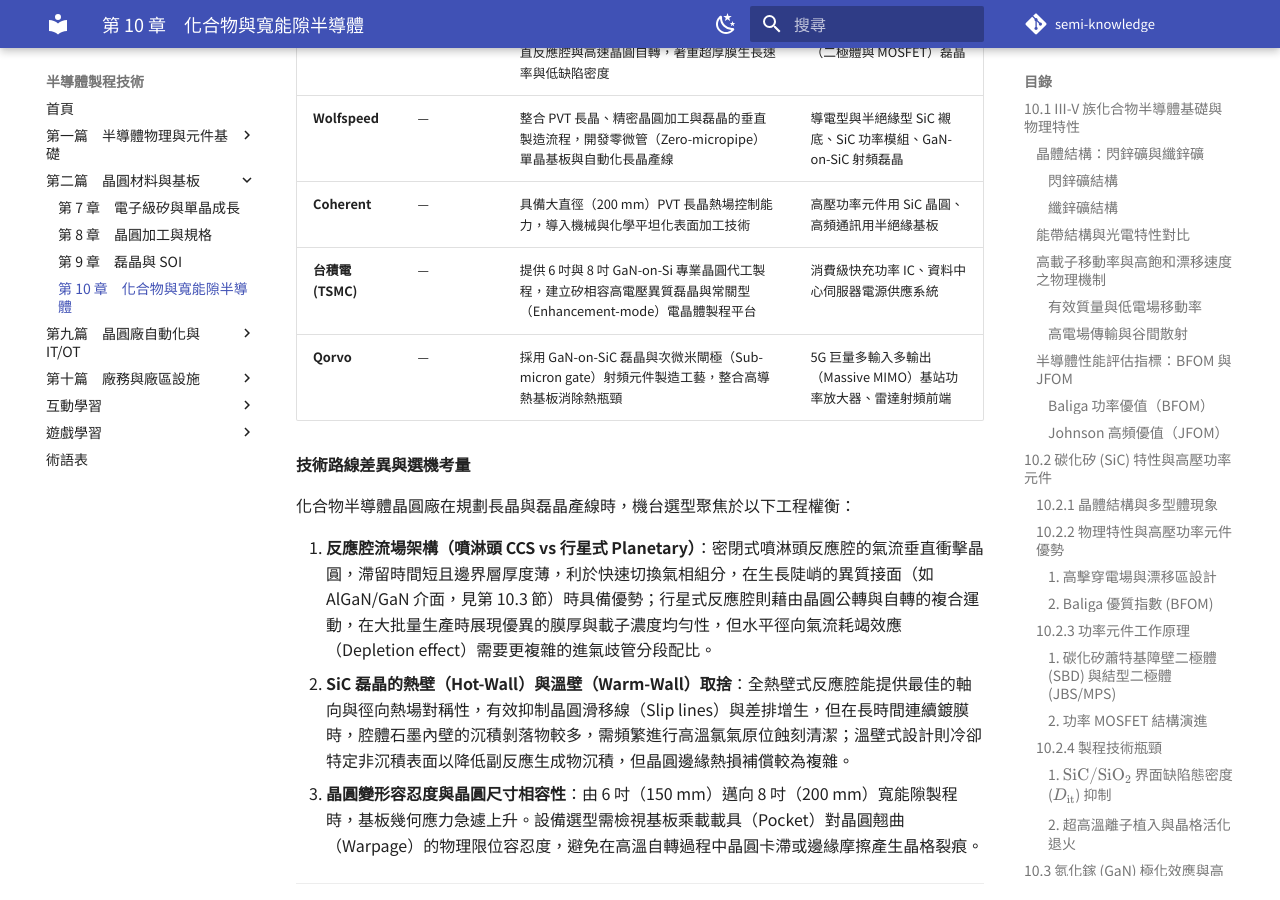
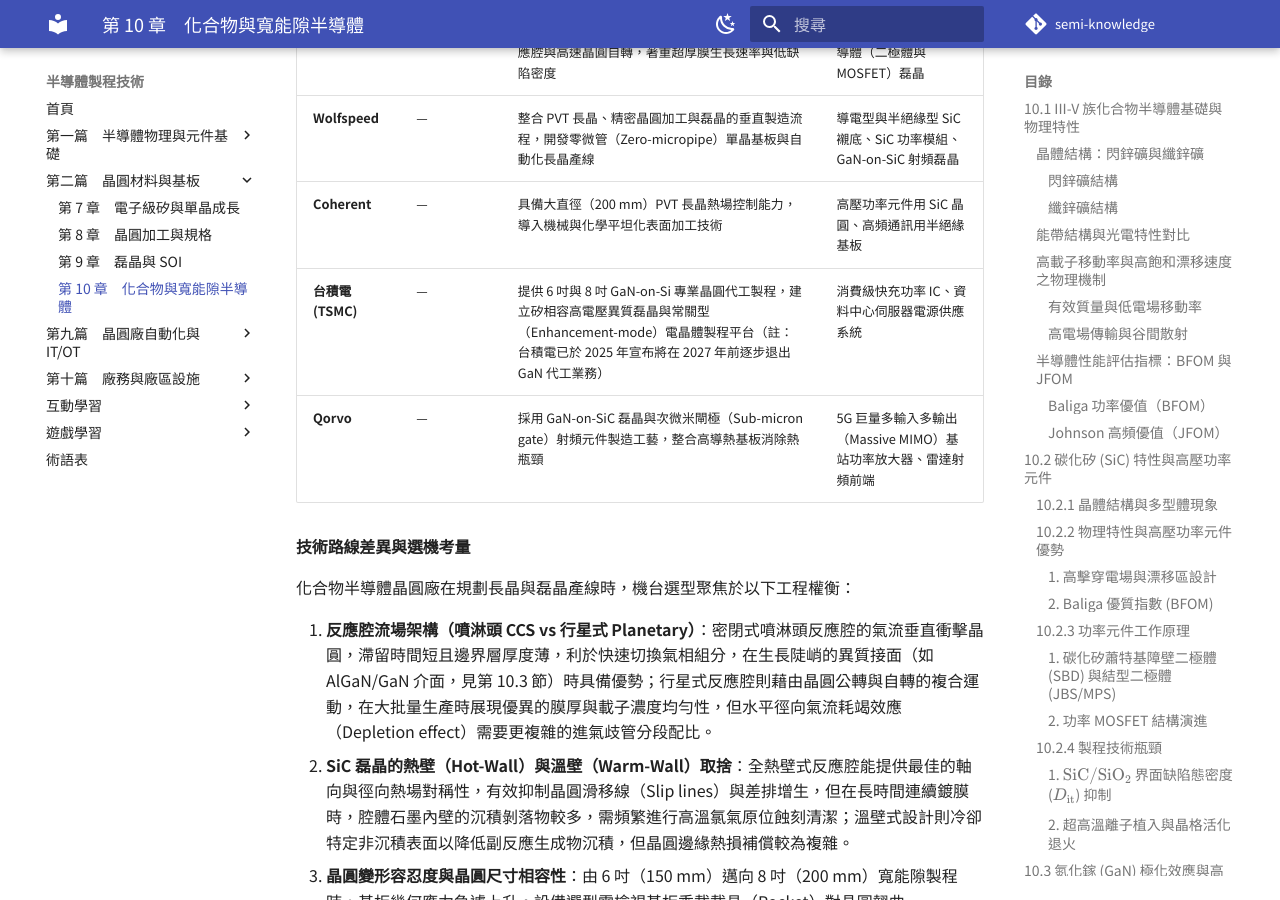
Before and after one commit to bkhotey4/semi-knowledge, an MkDocs documentation site: the page built from docs/part-02/02-04.md, in a window 1280 px wide and 900 px high, scrolled down 27137 px. Built offline with MkDocs 1.6.1 and Material for MkDocs 9.7.7, drawn with Linux system fonts in a browser that asks for light colours; comment, search, counter and statistics services are not loaded.

Commit message:
第 10 章：補充台積電 GaN 代工業務狀態

```diff
--- a/docs/part-02/02-04.md
+++ b/docs/part-02/02-04.md
@@ -648,7 +648,7 @@
 | **LPE** | — | 專注於單晶圓熱壁式 SiC CVD 磊晶爐，具備垂直反應腔與高速晶圓自轉，著重超厚膜生長速率與低缺陷密度 | 6 吋與 8 吋 SiC 功率半導體（二極體與 MOSFET）磊晶 |
 | **Wolfspeed** | — | 整合 PVT 長晶、精密晶圓加工與磊晶的垂直製造流程，開發零微管（Zero-micropipe）單晶基板與自動化長晶產線 | 導電型與半絕緣型 SiC 襯底、SiC 功率模組、GaN-on-SiC 射頻磊晶 |
 | **Coherent** | — | 具備大直徑（200 mm）PVT 長晶熱場控制能力，導入機械與化學平坦化表面加工技術 | 高壓功率元件用 SiC 晶圓、高頻通訊用半絕緣基板 |
-| **台積電 (TSMC)** | — | 提供 6 吋與 8 吋 GaN-on-Si 專業晶圓代工製程，建立矽相容高電壓異質磊晶與常關型（Enhancement-mode）電晶體製程平台 | 消費級快充功率 IC、資料中心伺服器電源供應系統 |
+| **台積電 (TSMC)** | — | 提供 6 吋與 8 吋 GaN-on-Si 專業晶圓代工製程，建立矽相容高電壓異質磊晶與常關型（Enhancement-mode）電晶體製程平台（註：台積電已於 2025 年宣布將在 2027 年前逐步退出 GaN 代工業務）| 消費級快充功率 IC、資料中心伺服器電源供應系統 |
 | **Qorvo** | — | 採用 GaN-on-SiC 磊晶與次微米閘極（Sub-micron gate）射頻元件製造工藝，整合高導熱基板消除熱瓶頸 | 5G 巨量多輸入多輸出（Massive MIMO）基站功率放大器、雷達射頻前端 |
 
 #### 技術路線差異與選機考量
```
